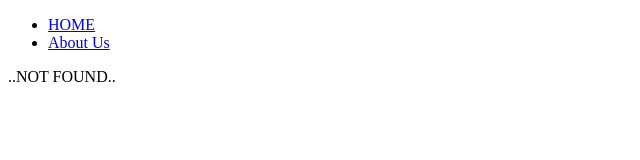
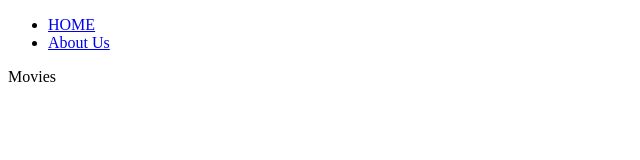
Before and after one commit to aui9f/free-nextjs, a Next.js app: page /movies/1 in a window 1280 px wide. Before the commit this address had no page. Shown: the top 160 px of the page, without its empty margins (0-640 px from the left). Built offline with nearby package versions, Linux system fonts and the light colour scheme.

Commit message:
Dynamic Routes

```diff
--- /dev/null
+++ b/app/movies/[id]/page.tsx
@@ -0,0 +1,4 @@
+export default function Movie (props){
+    console.log(props);
+    return <><p>Movies</p></>
+}
--- /dev/null
+++ b/app/movies/page.tsx
@@ -0,0 +1,3 @@
+export default function Movies (){
+    return <><p>Movies</p></>
+}
```
